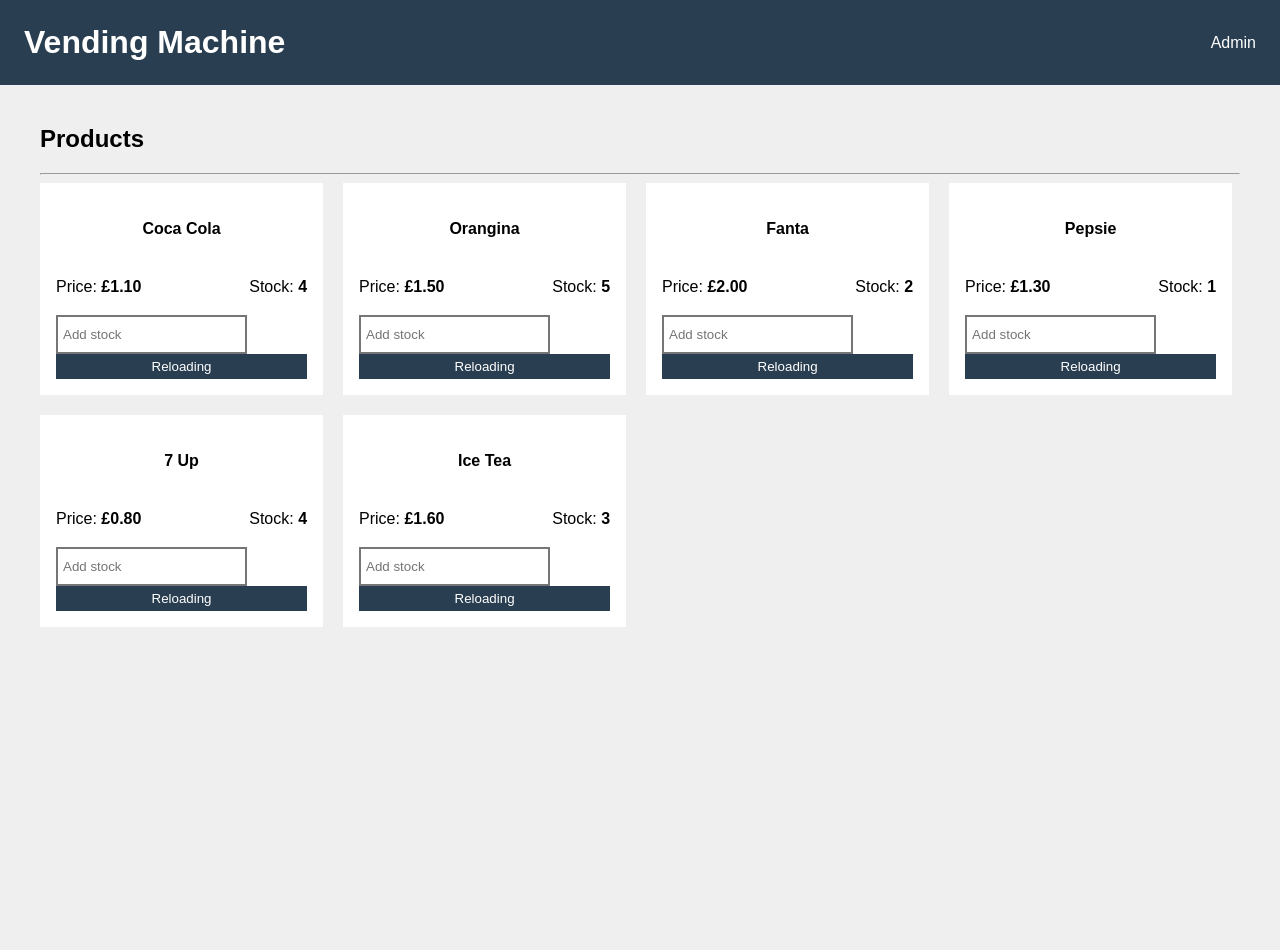
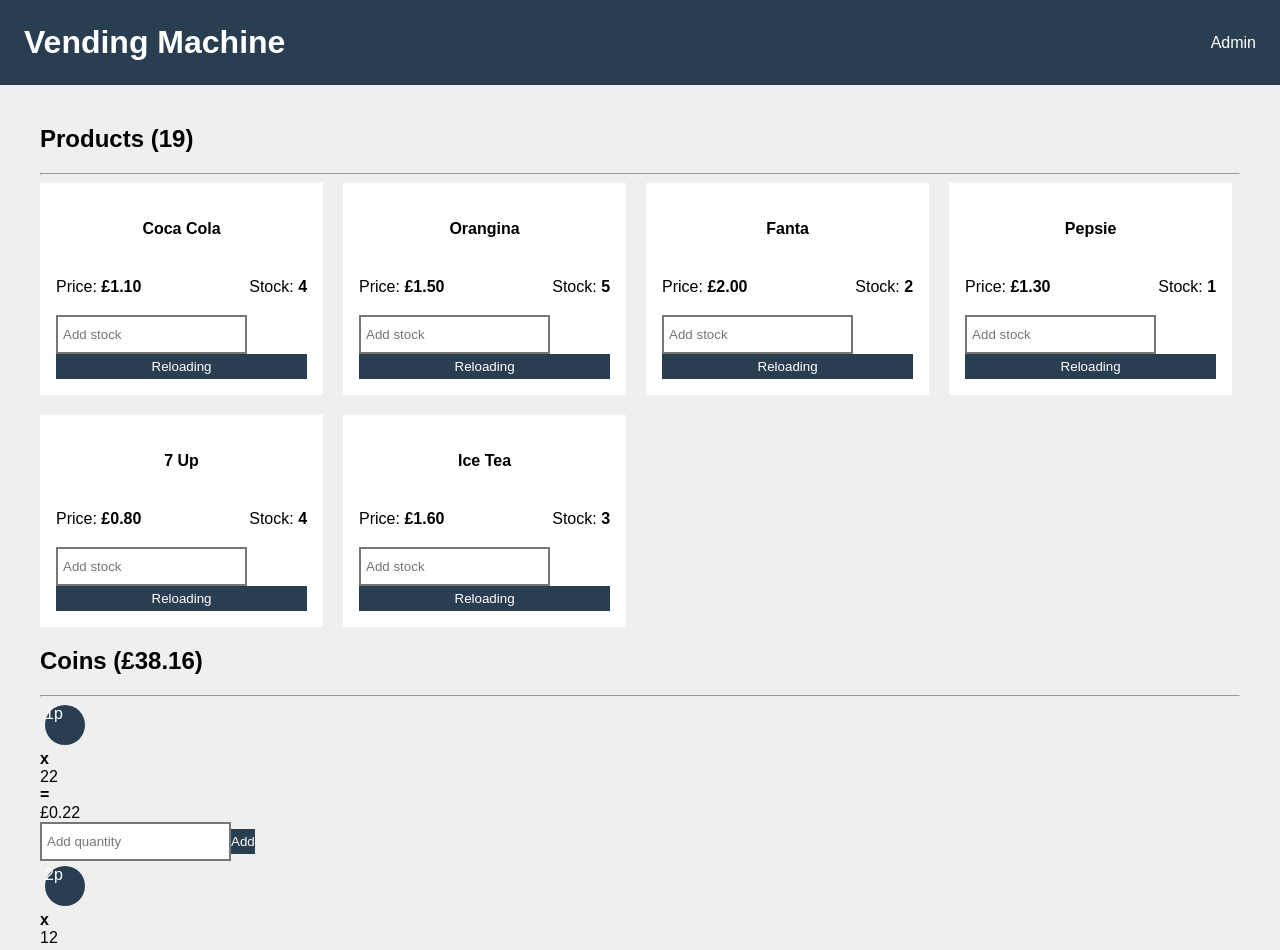
Before and after one commit to cdegrel/vending-machine, a React (Create React App) app: page /admin in a window 1280 px wide. Shown: the top 950 px of the page. Before the commit the page ends 800 px from the top, so only its background shows below. Built offline with nearby package versions, Linux system fonts and the light colour scheme.

Commit message:
create AdminCoinList container

```diff
--- a/src/components/Admin.jsx
+++ b/src/components/Admin.jsx
@@ -1,10 +1,12 @@
 import React from 'react'
 
 import AdminProductList from '../containers/AdminProductList'
+import AdminCoinList from '../containers/AdminCoinList'
 
 const Admin = () => (
     <div className="admin">
         <AdminProductList/>
+        <AdminCoinList/>
     </div>
 )
 
--- /dev/null
+++ b/src/components/AdminCoinListItem.jsx
@@ -0,0 +1,28 @@
+import React from 'react'
+
+const AdminCoinListItem = ({ coin, onReloadStock }) => {
+    const handleSubmit = e => {
+        e.preventDefault()
+        const stock = e.target.stock
+        onReloadStock(coin.id, Number(stock.value))
+        stock.value = ""
+    }
+
+    return (
+        <div className="coin-list-item">
+            <div className="flex">
+                <div className="coin-selector-button">{coin.label}</div>
+                <strong>x</strong>
+                <div>{coin.stock}</div>
+                <strong>=</strong>
+                <div>£{(coin.value * coin.stock).toFixed(2)}</div>
+            </div>
+            <form onSubmit={handleSubmit}>
+                <input className="form__field" name="stock" type="number" placeholder="Add quantity"/>
+                <button className="btn" type="submit">Add</button>
+            </form>
+        </div>
+    )
+}
+
+export default AdminCoinListItem
--- /dev/null
+++ b/src/containers/AdminCoinList.jsx
@@ -0,0 +1,32 @@
+import React from 'react'
+import { connect } from 'react-redux'
+import AdminCoinListItem from '../components/AdminCoinListItem'
+import { reloadCoinStock } from '../actions'
+
+const AdminCoinList = ({ coins, handleReloadStock }) => {
+    const total = coins.reduce((acc, curr) => acc + curr.stock * curr.value, 0)
+
+    return (
+        <div className="product">
+            <header>
+                <h2>Coins (£{total})</h2>
+                <hr/>
+            </header>
+            <div className="flex">
+                {coins.map(coin => (
+                    <AdminCoinListItem key={coin.id} coin={coin} onReloadStock={handleReloadStock} />
+                ))}
+            </div>
+        </div>
+    )
+}
+
+const mapStateToProps = ({ coinReducer })  => ({
+    coins: coinReducer.coins
+})
+
+const mapDispatchToProps = dispatch => ({
+    handleReloadStock: (id, stock) => dispatch(reloadCoinStock(id, stock))
+})
+
+export default connect(mapStateToProps, mapDispatchToProps)(AdminCoinList)
--- a/src/containers/AdminProductList.jsx
+++ b/src/containers/AdminProductList.jsx
@@ -5,10 +5,12 @@
 import { reloadProductStock } from '../actions'
 
 const AdminProductList = ({ products, handleReloadStock }) => {
+    const total = products.reduce((acc, curr) => acc + curr.stock, 0)
+
     return (
         <div className="admin-product-list">
             <header>
-                <h2>Products</h2>
+                <h2>Products ({ total })</h2>
                 <hr/>
             </header>
             <div className="product-list">
```
